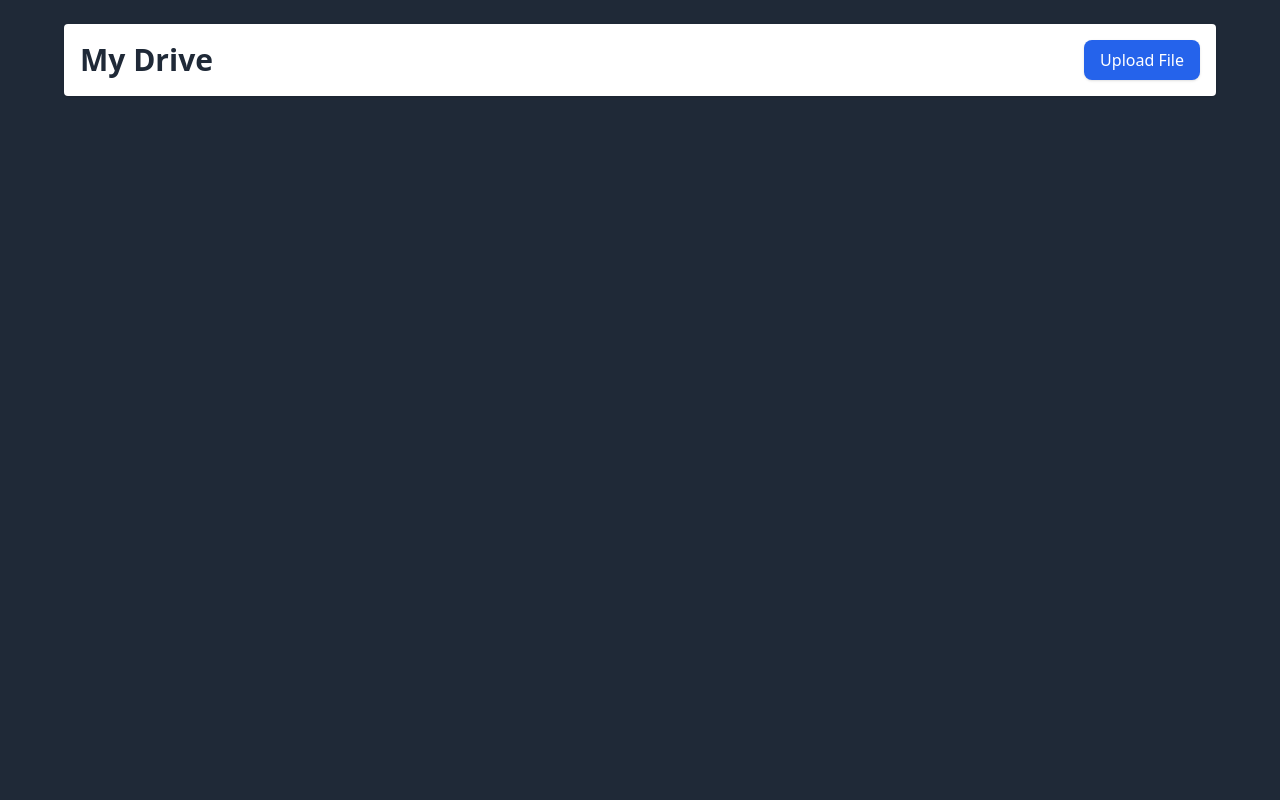
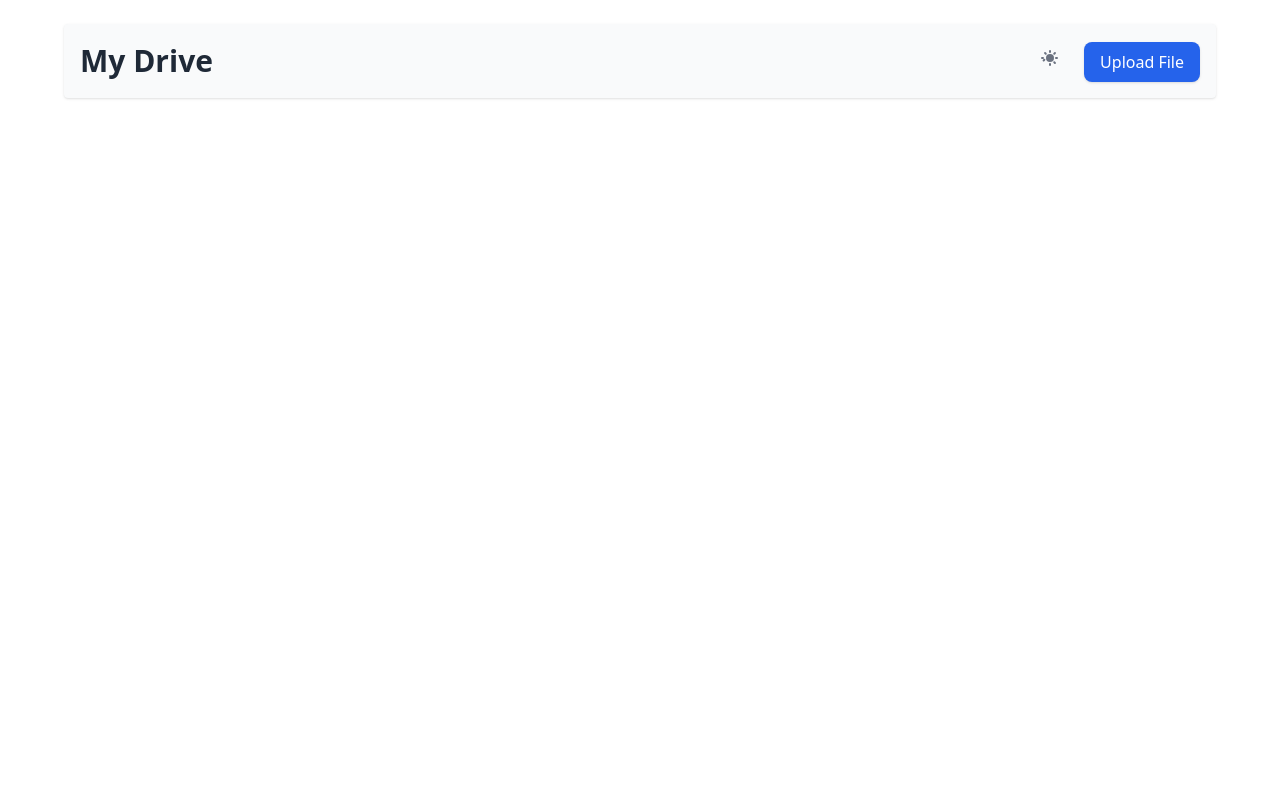
Before and after one commit to AyushShanu/drive-project, a Node server app: page /home in a window 1280 px wide. Run offline with Node 20, Linux system fonts and the light colour scheme; the visitor is signed in with stand-in values (Sample User, id 1); data that the repository does not hold is empty; some libraries are stand-ins or nearby versions.

Commit message:
feat: Implement dark mode for home page
Adds dark mode functionality to the home page (`views/home.ejs`).

Key changes include:
- Configured Tailwind CSS for class-based dark mode (`tailwind.config.js`).
- Set up a `public` directory for static assets (`css/style.css`, `js/theme-toggle.js`).
- Implemented a JavaScript theme toggle (`theme-toggle.js`) that:
    - Uses `localStorage` to persist theme choice.
    - Defaults to system preference if no choice is stored.
    - Toggles a 'dark' class on the `<html>` element.
- Modified `app.js` to serve static assets.
- Updated `views/home.ejs`:
    - Linked the stylesheet and theme toggle script.
    - Added a theme toggle button with icons in the header.
    - Adjusted Tailwind CSS classes on various elements to support light and dark themes (body, header, text, pop-ups, file list items).

Dark mode for other pages (login, register, index) is not included in this change and can be addressed in a future update.

```diff
--- a/app.js
+++ b/app.js
@@ -14,6 +14,7 @@ app.set('view engine', 'ejs');
 app.use(cookieParser())
 app.use(express.json());
 app.use(express.urlencoded({ extended: true }));
+app.use(express.static('public'));
 
 app.use('/',indexRouter)
 app.use('/user', userRouter);
--- /dev/null
+++ b/public/css/style.css
@@ -0,0 +1,21 @@
+/* Basic transition for theme changes */
+body {
+  transition: background-color 0.3s, color 0.3s;
+}
+
+/* Any other global styles that are not easily handled by adding classes directly in HTML.
+   For a Tailwind CDN project, this file might be very small or even empty if all styling
+   is done via utility classes in the HTML.
+   For now, we'll keep it minimal. We can add more specific global styles if needed.
+*/
+
+/* For example, if we want a default link color that is not Tailwind's default blue,
+   but still want it to be theme-aware, we could do:
+a {
+  color: #yourBrandLightLinkColor;
+}
+body.dark a {
+  color: #yourBrandDarkLinkColor;
+}
+   However, it's usually better to use Tailwind's text color utilities like text-blue-600 dark:text-blue-400 directly on the <a> tags.
+*/
--- /dev/null
+++ b/public/js/theme-toggle.js
@@ -0,0 +1,61 @@
+// theme-toggle.js
+
+const themeToggleBtn = document.getElementById('theme-toggle');
+const htmlElement = document.documentElement; // Or document.body, depending on where you want to apply the 'dark' class
+const themeToggleDarkIcon = document.getElementById('theme-toggle-dark-icon');
+const themeToggleLightIcon = document.getElementById('theme-toggle-light-icon');
+
+// Function to apply the saved theme or system preference
+function applyTheme() {
+  const storedTheme = localStorage.getItem('theme');
+  const systemPrefersDark = window.matchMedia('(prefers-color-scheme: dark)').matches;
+
+  if (storedTheme === 'dark' || (!storedTheme && systemPrefersDark)) {
+    htmlElement.classList.add('dark');
+    if (themeToggleDarkIcon && themeToggleLightIcon) {
+      themeToggleDarkIcon.classList.remove('hidden');
+      themeToggleLightIcon.classList.add('hidden');
+    }
+  } else {
+    htmlElement.classList.remove('dark');
+    if (themeToggleDarkIcon && themeToggleLightIcon) {
+      themeToggleDarkIcon.classList.add('hidden');
+      themeToggleLightIcon.classList.remove('hidden');
+    }
+  }
+}
+
+// Apply theme on initial load
+applyTheme();
+
+// Add event listener for the toggle button
+if (themeToggleBtn) {
+  themeToggleBtn.addEventListener('click', () => {
+    if (htmlElement.classList.contains('dark')) {
+      htmlElement.classList.remove('dark');
+      localStorage.setItem('theme', 'light');
+      if (themeToggleDarkIcon && themeToggleLightIcon) {
+        themeToggleDarkIcon.classList.add('hidden');
+        themeToggleLightIcon.classList.remove('hidden');
+      }
+    } else {
+      htmlElement.classList.add('dark');
+      localStorage.setItem('theme', 'dark');
+      if (themeToggleDarkIcon && themeToggleLightIcon) {
+        themeToggleDarkIcon.classList.remove('hidden');
+        themeToggleLightIcon.classList.add('hidden');
+      }
+    }
+  });
+}
+
+// Optional: Listen for changes in system preference
+window.matchMedia('(prefers-color-scheme: dark)').addEventListener('change', (e) => {
+  if (!localStorage.getItem('theme')) { // Only apply if no explicit user choice
+    if (e.matches) {
+      htmlElement.classList.add('dark');
+    } else {
+      htmlElement.classList.remove('dark');
+    }
+  }
+});
--- a/views/home.ejs
+++ b/views/home.ejs
@@ -9,58 +9,65 @@
     <link
     href="https://cdn.jsdelivr.net/npm/remixicon@4.5.0/fonts/remixicon.css"
     rel="stylesheet"
-/>
+    />
+    <link rel="stylesheet" href="/css/style.css">
 </head>
 
-<body class="bg-gray-800 min-h-screen p-6">
+<body class="min-h-screen p-6 bg-white dark:bg-gray-800 text-gray-900 dark:text-gray-100">
     <div class="max-w-6xl mx-auto space-y-6 w-full">
 
         <!-- Header -->
-        <header class="flex justify-between items-center bg-white p-4 rounded shadow">
-            <h1 class="text-3xl font-bold text-gray-800">My Drive</h1>
-            <button onclick="showPopUp()"
-                class="px-4 py-2 text-white bg-blue-600 hover:bg-blue-700 rounded-lg shadow transition duration-200">
-                Upload File
-            </button>
+        <header class="flex justify-between items-center p-4 rounded shadow bg-gray-50 dark:bg-gray-700">
+            <h1 class="text-3xl font-bold text-gray-800 dark:text-white">My Drive</h1>
+            <div> <!-- Flex container for buttons -->
+                <button id="theme-toggle" type="button" class="px-3 py-2 text-sm text-gray-500 dark:text-gray-400 hover:bg-gray-100 dark:hover:bg-gray-700 focus:outline-none rounded-lg">
+                    <svg id="theme-toggle-dark-icon" class="hidden w-5 h-5" fill="currentColor" viewBox="0 0 20 20" xmlns="http://www.w3.org/2000/svg"><path d="M17.293 13.293A8 8 0 016.707 2.707a8.001 8.001 0 1010.586 10.586z"></path></svg>
+                    <svg id="theme-toggle-light-icon" class="hidden w-5 h-5" fill="currentColor" viewBox="0 0 20 20" xmlns="http://www.w3.org/2000/svg"><path d="M10 2a1 1 0 011 1v1a1 1 0 11-2 0V3a1 1 0 011-1zm4 8a4 4 0 11-8 0 4 4 0 018 0zm-.464 4.95l.707.707a1 1 0 001.414-1.414l-.707-.707a1 1 0 00-1.414 1.414zm2.12-10.607a1 1 0 010 1.414l-.706.707a1 1 0 11-1.414-1.414l.707-.707a1 1 0 011.414 0zM17 11a1 1 0 100-2h-1a1 1 0 100 2h1zm-7 4a1 1 0 011 1v1a1 1 0 11-2 0v-1a1 1 0 011-1zM5.05 6.464A1 1 0 106.465 5.05l-.708-.707a1 1 0 00-1.414 1.414l.707.707zm.001 6.071a1 1 0 10-1.414-1.414l-.706.707a1 1 0 101.414 1.414l.707-.707zM3 11a1 1 0 100-2H2a1 1 0 100 2h1z" fill-rule="evenodd" clip-rule="evenodd"></path></svg>
+                </button>
+                <button onclick="showPopUp()"
+                    class="px-4 py-2 text-white bg-blue-600 hover:bg-blue-700 rounded-lg shadow transition duration-200 ml-2 dark:bg-blue-700 dark:hover:bg-blue-800">
+                    Upload File
+                </button>
+            </div>
         </header>
 
         <!-- Upload Dropzone -->
-        <section class="pop bg-white p-6 rounded-lg shadow hidden">
+        <section class="pop p-6 rounded-lg shadow hidden bg-gray-50 dark:bg-gray-700">
             <form action="/upload" method="post" enctype="multipart/form-data">
                 <div class="flex items-center justify-center w-full">
                     <label for="dropzone-file"
-                        class="flex flex-col items-center justify-center w-full h-64 border-2 border-dashed border-gray-300 rounded-lg cursor-pointer bg-gray-50 hover:bg-gray-100 transition">
+                        class="flex flex-col items-center justify-center w-full h-64 border-2 border-dashed border-gray-300 dark:border-gray-600 rounded-lg cursor-pointer bg-gray-50 dark:bg-gray-700 hover:bg-gray-100 dark:hover:bg-gray-600 transition">
                         <div class="flex flex-col items-center justify-center pt-5 pb-6">
-                            <svg class="w-8 h-8 mb-4 text-gray-500" xmlns="http://www.w3.org/2000/svg" fill="none"
+                            <svg class="w-8 h-8 mb-4 text-gray-500 dark:text-gray-400" xmlns="http://www.w3.org/2000/svg" fill="none"
                                 viewBox="0 0 20 16">
                                 <path stroke="currentColor" stroke-linecap="round" stroke-linejoin="round"
                                     stroke-width="2"
                                     d="M13 13h3a3 3 0 0 0 0-6h-.025A5.56 5.56 0 0 0 16 6.5 5.5 5.5 0 0 0 5.2 5C5.1 5 5 5 5 5a4 4 0 0 0 0 8h2.2M10 15V6m0 0L8 8m2-2 2 2" />
                             </svg>
-                            <p class="mb-2 text-sm text-gray-500"><span class="font-semibold">Click to upload</span> or
+                            <p class="mb-2 text-sm text-gray-500 dark:text-gray-400"><span class="font-semibold">Click to upload</span> or
                                 drag and drop</p>
-                            <p class="text-xs text-gray-500">SVG, PNG, JPG or GIF (MAX. 800x400px)</p>
+                            <p class="text-xs text-gray-500 dark:text-gray-400">SVG, PNG, JPG or GIF (MAX. 800x400px)</p>
                         </div>
                         <input id="dropzone-file" type="file" class="hidden" name="file" />
                     </label>
                 </div>
-                <button class="bg-gray-500 hover:bg-gray-800 text-white font-bold py-2 px-4 rounded mt-4">
+                <button class="bg-gray-500 hover:bg-gray-800 text-white font-bold py-2 px-4 rounded mt-4 dark:bg-gray-600 dark:hover:bg-gray-500">
                     Upload file
                 </button>
             </form>
             <button onclick="hidePopUp()"
-                class="bg-red-500 hover:bg-red-800 text-white font-bold py-2 px-4 rounded mt-4">
+                class="bg-red-500 hover:bg-red-800 text-white font-bold py-2 px-4 rounded mt-4 dark:bg-red-600 dark:hover:bg-red-700">
                <i class="ri-close-large-line"></i>
             </button>
         </section>
         <div class="files flex flx-col gap-2 ">
             <% files.forEach((file)=>{ %>
-            <div class="p-2 cursor-pointer rounded-md bg-gray-400 flex gap-20 justify-between items-center">
+            <div class="file-item p-2 cursor-pointer rounded-md flex gap-20 justify-between items-center bg-gray-100 dark:bg-gray-600 text-gray-800 dark:text-gray-200">
                 <h1><%= file.originalname %></h1>
 
                 <a href="/download/<%= file.path %>"
                     download="<%= file.originalname %>"
-                    class="text-gray-800 hover:text-blue-600">
+                    class="text-gray-700 hover:text-blue-600 dark:text-gray-300 dark:hover:text-blue-400">
                     <i class="ri-download-2-line"></i>
                 </a>
             </div>
@@ -69,6 +76,7 @@
     </div>
 
     <script src="https://cdn.jsdelivr.net/npm/flowbite@3.1.2/dist/flowbite.min.js"></script>
+    <script src="/js/theme-toggle.js"></script>
     <script>
         function showPopUp(){
             document.querySelector('.pop').style.display = 'block';
```
Also changed, not shown: tailwind.config.js (added, +14 -0 lines).
